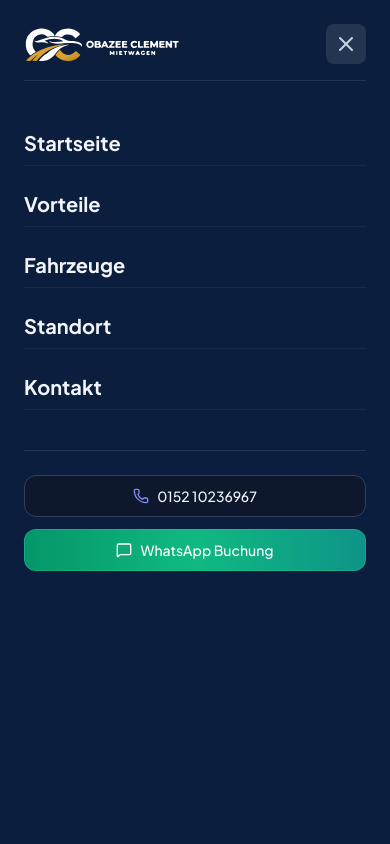
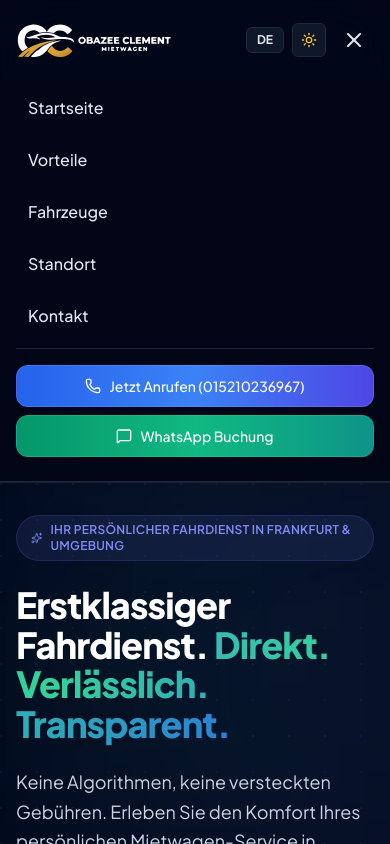
Before and after one commit to BlessedUzama/Mietwagen, a React (Vite) app: page / in a window 390 px wide. Both pictures are taken after a click on the button 354 px from the left and 40 px from the top of the page. Shown: the top 844 px of the page. Built offline with nearby package versions, Linux system fonts and the light colour scheme.

Commit message:
Revert "fix: move mobile menu outside nav containing block to restore full-screen overlay"
This reverts commit e216bc0cb7e376027948b359f656087d3f6dc305.

```diff
--- a/src/components/layout/Navbar.tsx
+++ b/src/components/layout/Navbar.tsx
@@ -1,6 +1,7 @@
 import React, { useState, useEffect } from 'react';
 import { useTranslation } from 'react-i18next';
 import { Link, useNavigate, useLocation } from 'react-router-dom';
+import { motion, AnimatePresence } from 'framer-motion';
 import { Sun, Moon, Phone, Menu, X, Globe, MessageSquare } from 'lucide-react';
 import { useTheme } from '../../context/ThemeContext';
 import { useLanguage } from '../../context/LanguageContext';
@@ -68,8 +69,7 @@ export const Navbar: React.FC = () => {
   };
 
   return (
-    <>
-      <nav className="w-full bg-white/80 dark:bg-slate-950/80 backdrop-blur-xl transform-gpu border-b border-slate-200/80 dark:border-slate-800/80 transition-colors duration-300 relative z-30">
+    <nav className="w-full bg-white/80 dark:bg-slate-950/80 backdrop-blur-xl transform-gpu border-b border-slate-200/80 dark:border-slate-800/80 transition-colors duration-300">
       <div className="max-w-7xl mx-auto px-4 sm:px-6 lg:px-8">
         <div className="flex items-center justify-between h-20">
           {/* Logo */}
@@ -154,50 +154,39 @@ export const Navbar: React.FC = () => {
 
             <button
               onClick={() => setMobileMenuOpen(!mobileMenuOpen)}
-                className="p-2 text-slate-700 dark:text-slate-200 focus:outline-none cursor-pointer"
-                aria-label="Toggle Navigation Menu"
+              className="p-2 text-slate-700 dark:text-slate-200 focus:outline-none"
             >
               {mobileMenuOpen ? <X className="w-6 h-6" /> : <Menu className="w-6 h-6" />}
             </button>
           </div>
         </div>
       </div>
-      </nav>
 
-      {/* Mobile Menu Overlay - OUTSIDE nav to break free from transform-gpu containing block */}
+      {/* Mobile Drawer Menu */}
+      <AnimatePresence>
         {mobileMenuOpen && (
-        <div className="fixed inset-0 z-50 flex flex-col bg-[#0B1E3D] text-white p-6 space-y-6 overflow-y-auto">
-          {/* Top Bar with Logo & Close Button */}
-          <div className="flex items-center justify-between pb-4 border-b border-white/10">
-            <BrandLogo />
-            <button
-              onClick={() => setMobileMenuOpen(false)}
-              className="p-2 text-slate-300 hover:text-white rounded-lg bg-white/10 cursor-pointer"
-              aria-label="Close menu"
+          <motion.div
+            initial={{ opacity: 0, height: 0 }}
+            animate={{ opacity: 1, height: 'auto' }}
+            exit={{ opacity: 0, height: 0 }}
+            transition={{ duration: 0.3 }}
+            className="md:hidden border-b border-slate-200 dark:border-slate-800 bg-white/95 dark:bg-slate-950/95 backdrop-blur-2xl px-4 pt-2 pb-6 space-y-3"
           >
-              <X className="w-6 h-6" />
-            </button>
-          </div>
-
-          {/* Nav Links Container */}
-          <div className="flex flex-col space-y-4 py-4">
             {navLinks.map((link) => (
               <a
                 key={link.id}
                 href={`#${link.id}`}
                 onClick={(e) => handleNavClick(e, link.id)}
-                className="text-xl font-bold text-slate-100 hover:text-indigo-400 transition-colors py-2 border-b border-white/5"
+                className="block px-3 py-2 rounded-lg text-base font-medium text-slate-800 dark:text-slate-200 hover:bg-slate-100 dark:hover:bg-slate-900"
               >
                 {link.label}
               </a>
             ))}
-          </div>
 
-          {/* Bottom Action Buttons */}
-          <div className="pt-6 border-t border-white/10 flex flex-col gap-3 mt-auto">
+            <div className="pt-4 border-t border-slate-200 dark:border-slate-800 flex flex-col gap-2">
               <a href="tel:015210236967" className="w-full">
-              <ShinyBordersButton variant="outline" fullWidth icon={<Phone className="w-4 h-4 text-indigo-400" />}>
-                0152 10236967
+                <ShinyBordersButton variant="primary" fullWidth icon={<Phone className="w-4 h-4" />}>
+                  {t('nav.callNow')} (015210236967)
                 </ShinyBordersButton>
               </a>
               <a
@@ -206,13 +195,14 @@ export const Navbar: React.FC = () => {
                 rel="noopener noreferrer"
                 className="w-full"
               >
-              <ShinyBordersButton variant="whatsapp" fullWidth icon={<MessageSquare className="w-4 h-4 text-white" />}>
+                <ShinyBordersButton variant="whatsapp" fullWidth icon={<MessageSquare className="w-4 h-4" />}>
                   {t('nav.whatsappRide')}
                 </ShinyBordersButton>
               </a>
             </div>
-        </div>
+          </motion.div>
         )}
-    </>
+      </AnimatePresence>
+    </nav>
   );
 };
```
Lines whose indentation alone changed are shown as unchanged.
